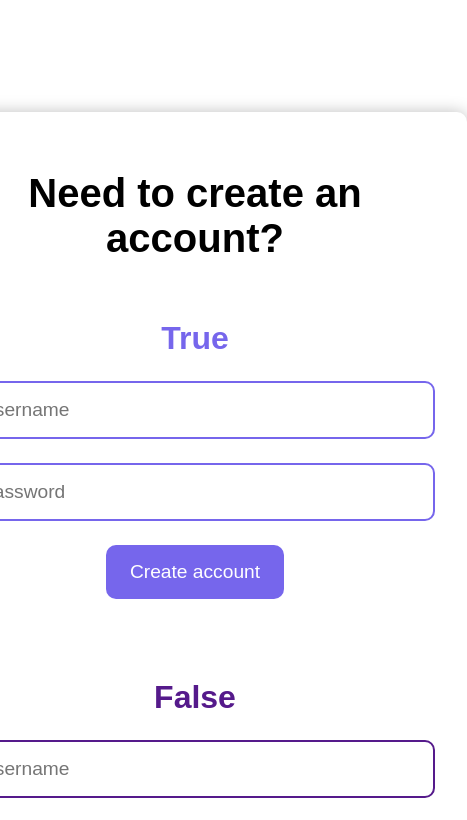
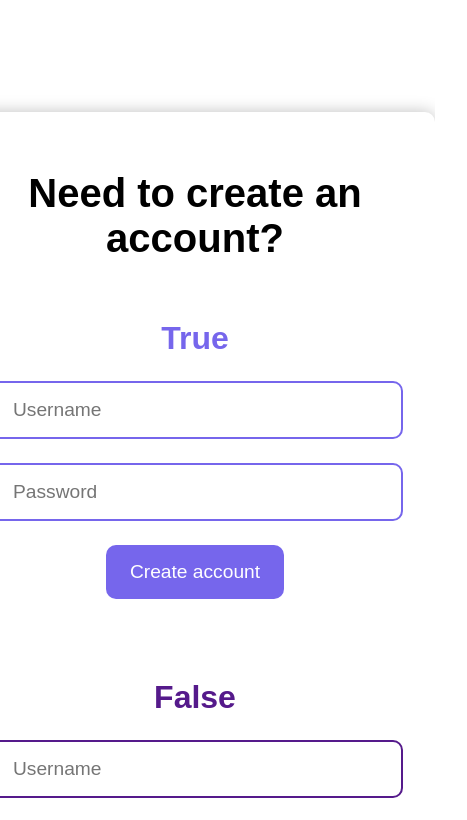
Before and after one commit to ClaytonMcArthur/not-kahoot, a React (Create React App) app: page / in a window 390 px wide. Shown: the top 820 px of the page, 467 px wide, since content can reach past the window. Built offline with nearby package versions, Linux system fonts and the light colour scheme.

Commit message:
Added updates to chat that should make it more legible on mobile

```diff
--- a/src/pages/active-game/active-game.scss
+++ b/src/pages/active-game/active-game.scss
@@ -7,4 +7,11 @@
         align-self: flex-end;
         right: 3rem;
     }
+
+    @media (max-width: 600px) {
+        .chat {
+            height: 70vh;
+            width: 18rem;
+        }
+    }
 }
--- a/src/pages/login/login.scss
+++ b/src/pages/login/login.scss
@@ -20,6 +20,7 @@
         flex-direction: column;
         gap: 2rem;
         text-align: center;
+        box-sizing: border-box;
 
         .account-question {
             font-size: 2.5rem;
@@ -30,7 +31,7 @@
             width: 100%;
             flex-direction: row;
             justify-content: space-around;
-            gap: 2rem;
+            gap: 3rem;
 
             .creat-account-section,
             .login-section {
--- a/src/pages/open-game/open-game.scss
+++ b/src/pages/open-game/open-game.scss
@@ -39,4 +39,11 @@
             position: inherit;
         }
     }
+
+    @media (max-width: 600px) {
+        .chat {
+            height: 70vh;
+            width: 18rem;
+        }
+    }
 }
```
